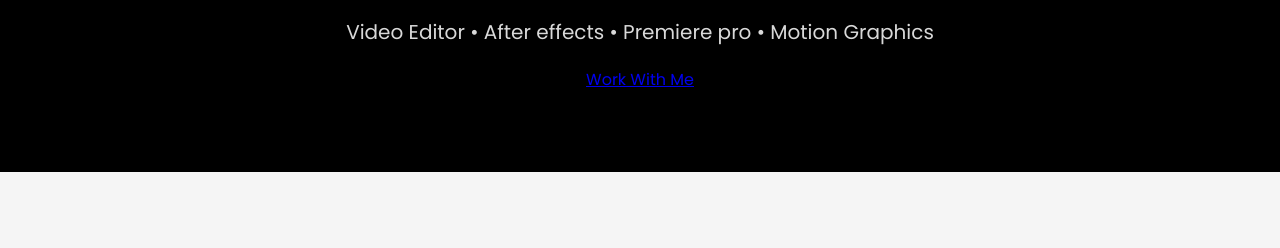
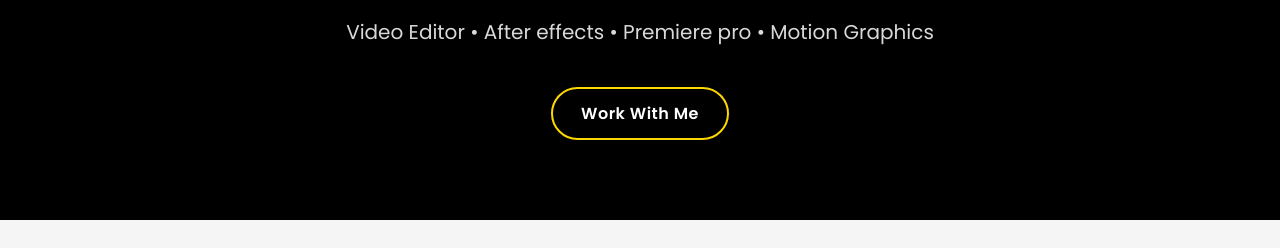
Before and after one commit to shreedharkaushal/Shreedhar-portfolio, a plain HTML site: page index.html in a window 1280 px wide. Shown: the part 158-406 px from the top of the page. Drawn offline with Linux system fonts and the light colour scheme.

Commit message:
style.css

```diff
--- a/style.css
+++ b/style.css
@@ -80,3 +80,37 @@ footer {
   transform: translateY(40px);
   transition: 0.8s ease;
 }
+.primary-btn {
+  display: inline-block;
+  padding: 12px 28px;
+  border-radius: 999px;
+  border: 2px solid gold;
+  text-decoration: none;
+  font-weight: 600;
+  margin-top: 20px;
+  background: #000;
+  color: #fff;
+  letter-spacing: 0.5px;
+
+  /* For the glow effect */
+  transition: 0.3s ease-in-out;
+  box-shadow: 0 0 0px rgba(255, 215, 0, 0.0);
+}
+
+.primary-btn:hover {
+  color: #fff;
+  border-color: gold;
+
+  /* Glow spreads outward */
+  box-shadow:
+     0 0 8px rgba(255, 215, 0, 0.6),
+     0 0 15px rgba(255, 215, 0, 0.5),
+     0 0 25px rgba(255, 215, 0, 0.3);
+}
+.primary-btn:hover {
+  box-shadow:
+     0 0 10px gold,
+     0 0 25px gold,
+     0 0 40px gold,
+     0 0 60px gold;
+}
```
